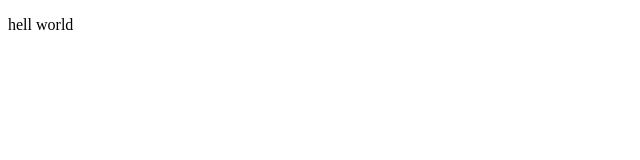
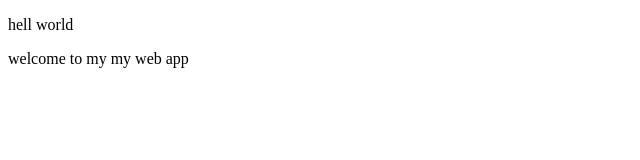
Before and after one commit to Ayaz-18/local_repo, a plain HTML site: page index.html in a window 1280 px wide. Shown: the whole page, without its empty margins (0-640 px from the left). Drawn offline with Linux system fonts and the light colour scheme.

Commit message:
first feature

```diff
--- a/index.html
+++ b/index.html
@@ -8,5 +8,6 @@
 </head>
 <body>
     <p>hell world</p>
+    <p>welcome to my my web app</p>
 </body>
 </html>
```
